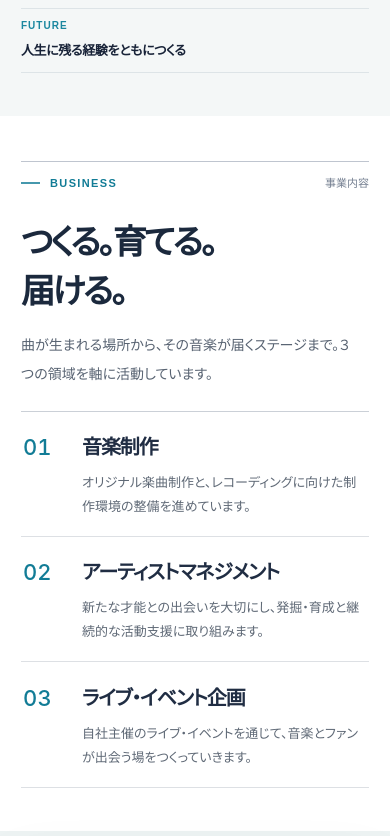
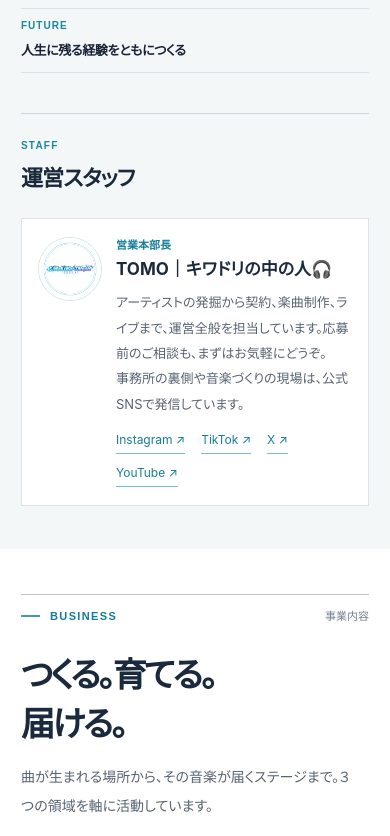
Before and after one commit to tomokiwakiwa/kiwakiwa-dream, a plain HTML site: page index.html in a window 390 px wide. Shown: the part 1428-2264 px from the top of the page. Drawn offline with Linux system fonts and the light colour scheme.

Commit message:
トップページに運営スタッフ紹介（TOMO）を追加
Co-Authored-By: Claude Opus 5.5 <noreply@anthropic.com>
Claude-Session: https://claude.ai/code/session_019iWBxze7nrGBnN8k48DHVY

```diff
--- a/index.html
+++ b/index.html
@@ -408,6 +408,7 @@ figure.motion-enter.motion-visible img {transform:scale(1)}
 .studio-address{margin:22px 0 0;border-top:1px solid #CDD8DD}.studio-address div{display:grid;grid-template-columns:88px 1fr;gap:12px;padding:11px 0;border-bottom:1px solid #DDE4E7}.studio-address dt{font-size:12px;color:#778291}.studio-address dd{margin:0;font-size:14px;color:#25334A}
 .apply-guide{font-size:12px!important;line-height:1.8!important;color:#3F5568!important;background:#EAF8FB;border-left:3px solid #67D9F7;padding:9px 12px;margin:0 0 10px!important}.apply-guide a,.apply-guide-link{color:#096d87;text-decoration:underline;text-underline-offset:3px;font-weight:700}
 .mobile-nav a.mobile-apply{background:#182338;color:#fff;font-weight:750;padding:13px 14px;margin:6px 0;border-bottom:0}.mobile-nav a.mobile-apply::after{content:"↗";color:#9FEFFB}
+.staff{margin-top:56px;padding-top:24px;border-top:1px solid #CBD7DA}.staff-label{font:700 10px/1.6 Arial,sans-serif!important;letter-spacing:.12em;color:#1B879F!important}.staff-heading{font-size:22px;letter-spacing:-.04em;margin:4px 0 20px;color:#1B293D}.staff-list{display:grid;grid-template-columns:repeat(auto-fill,minmax(320px,1fr));gap:16px}.staff-card{display:flex;gap:20px;align-items:flex-start;background:#fff;border:1px solid #D8E3E6;padding:22px}.staff-card img{width:96px;height:96px;border-radius:50%;flex:none;border:1px solid #D8E3E6}.staff-role{font-size:11px!important;line-height:1.6!important;color:#157F9B!important;font-weight:700}.staff-card h4{margin:2px 0 8px;font-size:17px;line-height:1.5;color:#1B293D}.staff-card p{font-size:13px;line-height:1.95}.staff-sns{display:flex;flex-wrap:wrap;gap:8px 16px;margin-top:12px}.staff-sns a{font-size:12px;color:#167D98;border-bottom:1px solid #78BACA;padding-bottom:2px}@media(max-width:760px){.staff{margin-top:40px}.staff-list{grid-template-columns:1fr}.staff-card{padding:18px 16px;gap:14px}.staff-card img{width:64px;height:64px}}
 .studio-map{display:inline-block;margin-top:16px;font-size:13px;color:#167D98;border-bottom:1px solid #78BACA;padding-bottom:5px}.studio-map:hover{color:var(--blue-dark)}
 </style>
 
@@ -448,6 +449,7 @@ figure.motion-enter.motion-visible img {transform:scale(1)}
 <p>喜びも悩みも分かち合いながら共に成長し、音楽活動を通じた経験が、活動中だけでなく、その先の人生にも残るものになるように。株式会社BeReVeは、その歩みを支えていきます。</p>
 </div></div>
 <div class="values" aria-label="私たちが大切にすること"><div><span>PEOPLE</span><strong>一人ひとりの個性を尊重する</strong></div><div><span>TOGETHER</span><strong>喜びも悩みも分かち合う</strong></div><div><span>FUTURE</span><strong>人生に残る経験をともにつくる</strong></div></div>
+<div class="staff" aria-labelledby="staff-title"><p class="staff-label">STAFF</p><h3 id="staff-title" class="staff-heading">運営スタッフ</h3><!-- スタッフを追加するときは、下の <article class="staff-card">〜</article> をコピーして並べる --><div class="staff-list"><article class="staff-card"><img src="assets/staff-tomo.webp" width="240" height="240" loading="lazy" decoding="async" alt="KiWaKiWa★DReAMのロゴアイコン"><div><p class="staff-role">営業本部長</p><h4>TOMO｜キワドリの中の人🎧</h4><p>アーティストの発掘から契約、楽曲制作、ライブまで、運営全般を担当しています。応募前のご相談も、まずはお気軽にどうぞ。<br>事務所の裏側や音楽づくりの現場は、公式SNSで発信しています。</p><div class="staff-sns"><a href="https://www.instagram.com/kiwadri_staff/" target="_blank" rel="noopener noreferrer">Instagram ↗</a><a href="https://www.tiktok.com/@kiwadri_staff" target="_blank" rel="noopener noreferrer">TikTok ↗</a><a href="https://x.com/kiwadri_staff" target="_blank" rel="noopener noreferrer">X ↗</a><a href="https://www.youtube.com/@kiwadri_staff" target="_blank" rel="noopener noreferrer">YouTube ↗</a></div></div></article></div></div>
 </div></section>
 <section class="section business" id="business"><div class="wrap"><div class="section-head"><small>BUSINESS</small><span>事業内容</span></div><div class="business-intro"><h2>つくる。育てる。<br>届ける。</h2><p>曲が生まれる場所から、その音楽が届くステージまで。３つの領域を軸に活動しています。</p></div><div class="business-list">
 <article class="business-item"><span class="seq">01</span><h3>音楽制作</h3><p>オリジナル楽曲制作と、レコーディングに向けた制作環境の整備を進めています。</p></article>
```
Also changed, not shown: assets/staff-tomo.webp (added).
